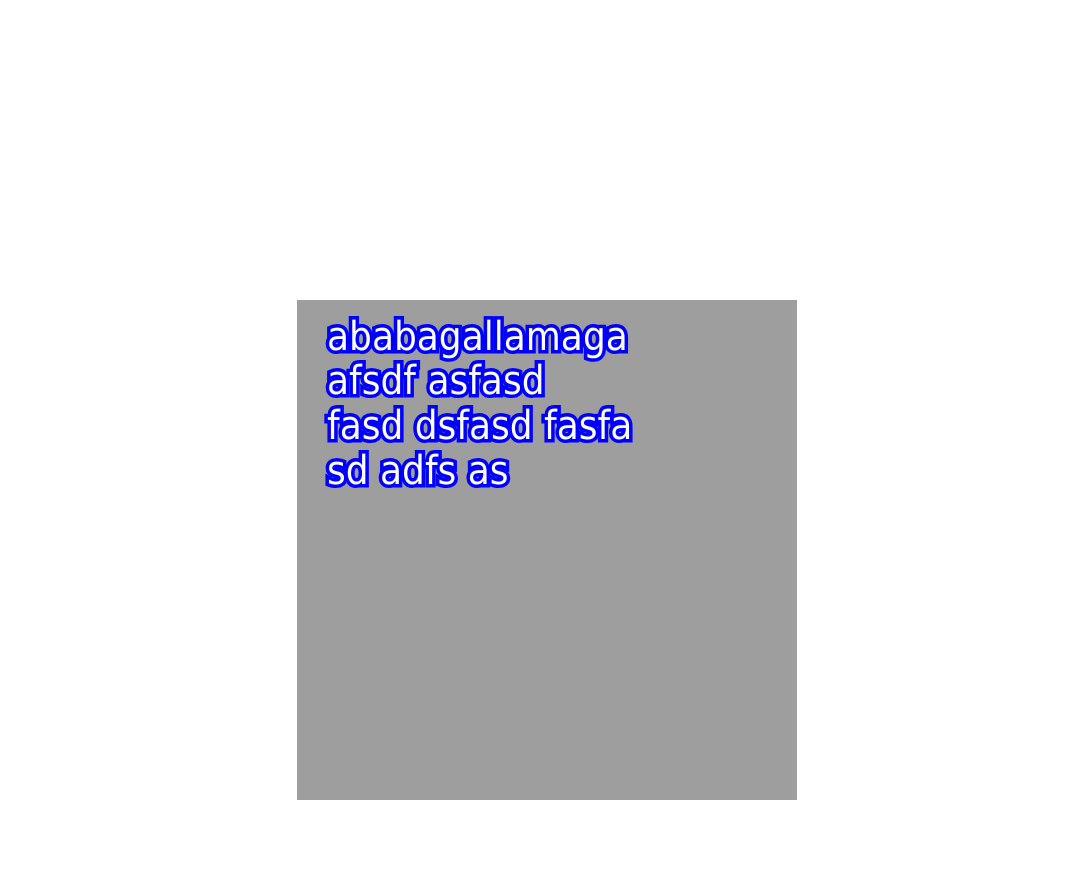
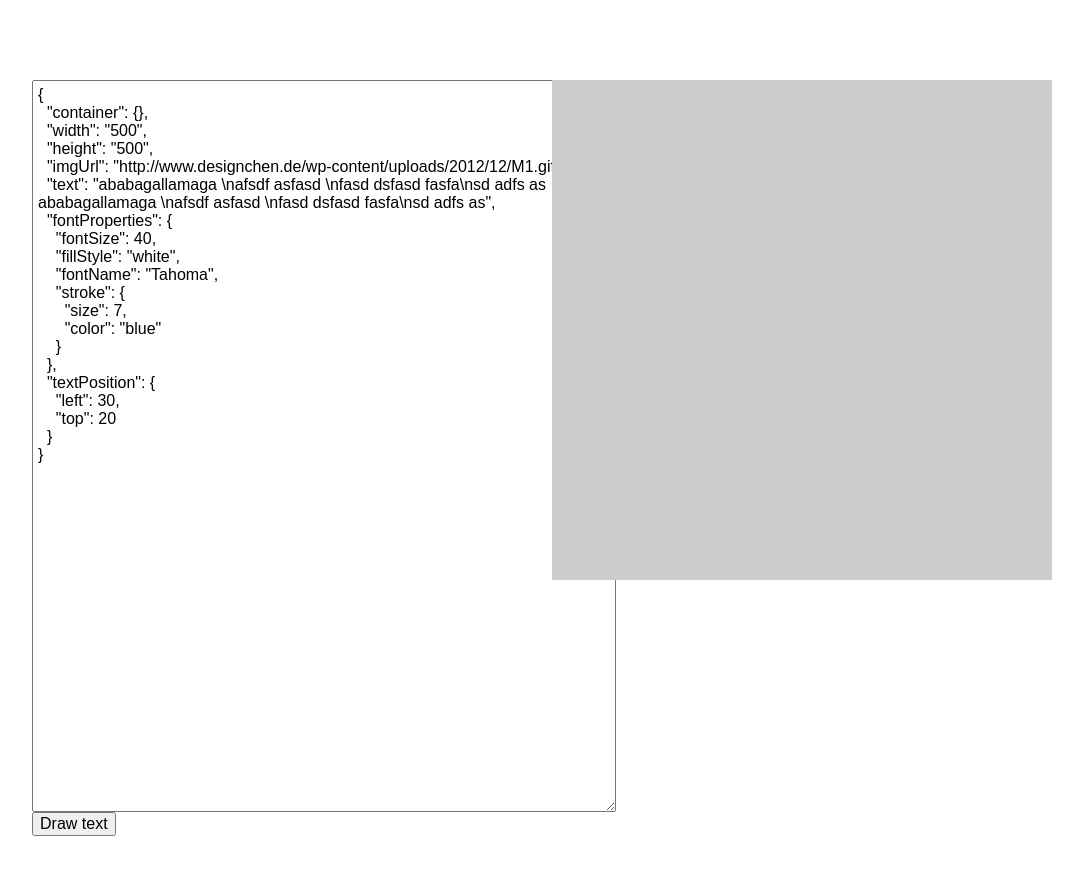
Before and after one commit to RazumO/canvas, a plain HTML site: page demo/index.html in a window 1280 px wide. Shown: the whole page, without its empty margins (93-1176 px from the left). Drawn offline with Linux system fonts and the light colour scheme.

Commit message:
Added aligning and form

```diff
--- a/build/js/canvas.js
+++ b/build/js/canvas.js
@@ -33,35 +33,49 @@ var AddText = function () {
     options.fontProperties.font = function () {
       return this.fontSize + "px " + this.fontName;
     };
-    var canvas = document.createElement("CANVAS");
-    canvas.setAttribute('width', options.width + 'px');
-    canvas.setAttribute('height', options.height + 'px');
-    options.container.appendChild(canvas);
-    var ctx = canvas.getContext('2d');
+
+    var oldCanvas = document.getElementById('canvas');
+    if (oldCanvas) {
+      oldCanvas.parentElement.removeChild(oldCanvas);
+    }
+
     var img = new Image();
     //img.setAttribute('width', options.width);
     img.onload = function(){
+      //Get img parametres
+      var realImgWidth = img.width;
+      var realImgHeight = img.height;
       var strokeError = fontProperties.stroke.size / RETREAT_DEVIDER;
-      ctx.drawImage(img, 0, 0, options.width, options.height);
+      var canvas = document.createElement("CANVAS");
+      canvas.setAttribute('id', 'canvas');
+      if (realImgWidth > realImgHeight) {
+        var imgHeight = (options.width / realImgWidth) * realImgHeight;
+        canvas.setAttribute('width', options.width + 'px');
+        canvas.setAttribute('height', imgHeight + 'px');
+        options.container.appendChild(canvas);
+        var ctx = canvas.getContext('2d');
+        ctx.drawImage(img, 0, 0, options.width, imgHeight);
+      } else {
+        var imgWidth = (options.height / realImgHeight) * realImgWidth;
+        canvas.setAttribute('width', imgWidth + 'px');
+        canvas.setAttribute('height', options.height + 'px');
+        options.container.appendChild(canvas);
+        var ctx = canvas.getContext('2d');
+        ctx.drawImage(img, 0, 0, imgWidth, options.height);
+      }
       setFontProperties(ctx, options.fontProperties);
+      //separete by \n
       var strokeErrorHeight = options.fontProperties.stroke.size / RETREAT_DEVIDER_HEIGHT;
       var lineheight = fontProperties.fontSize + strokeErrorHeight * 2;
       var newInput = getWidthLines(ctx, strokeError, options.text);
       var lines = newInput.lines;
-      var x = strokeError;
-      var y = strokeErrorHeight;
       var size = {width: newInput.width + strokeError * 2};
       size.height = lineheight * (lines.length);
-      img.width = size.width;
-      //canvas.width = size.width;
-      img.height = size.height;
-      //canvas.height = size.height;
       oldText = text;
       for (var i = 0; i < lines.length; i++) {
         ctx.strokeText(lines[i], options.textPosition.left, options.textPosition.top + (i * lineheight));
         ctx.fillText(lines[i], options.textPosition.left, options.textPosition.top + (i * lineheight));
       }
-      //ctx.fillText(options.text, options.textPosition.left, options.textPosition.top);
     };
     img.src = options.imgUrl;
   }
--- a/demo/index.html
+++ b/demo/index.html
@@ -6,8 +6,13 @@
     <link rel="stylesheet" href="normalize.css"/>
   </head>
   <body>
-    <div id="container"></div>
-
+  <div id = 'main-container'>
+      <div id="left-container">
+        <textarea name="oo" id="text" cols="60" rows="40"></textarea>
+        <button id="btn">Draw text</button>
+      </div>
+      <div id="container"></div>
+    </div>
     <script src="../build/js/canvas.js"></script>
     <script src="main.js"></script>
   </body>
--- a/demo/main.js
+++ b/demo/main.js
@@ -19,16 +19,29 @@ var textPosition = {
   top: 20
 }
 
-var text = 'ababagallamaga \nafsdf asfasd \nfasd dsfasd fasfa\nsd adfs as';
+var text = 'ababagallamaga \nafsdf asfasd \nfasd dsfasd fasfa\nsd adfs as ababagallamaga \nafsdf asfasd \nfasd dsfasd fasfa\nsd adfs as';
 
 var options = {
   container: container,
   width: '500',
   height: '500',
-  imgUrl: 'http://www.planwallpaper.com/static/images/Winter-Tiger-Wild-Cat-Images.jpg',
+  imgUrl: 'http://www.designchen.de/wp-content/uploads/2012/12/M1.gif',
   text: text,
   fontProperties: fontProperties,
   textPosition: textPosition
-}
+};
 
-addText.add(options);
+var textarea = document.getElementById('text')
+var text = document.getElementById('text').value = (JSON.stringify(options, null, 2));
+
+var btn = document.getElementById('btn');
+btn.onclick = function () {
+  var textarea = document.getElementById('text')
+  var text = textarea.value;
+  console.log(text);
+  var newOptions = JSON.parse(text);
+  newOptions.container = container;
+  addText.add(newOptions);
+};
+
+//addText.add(options);
--- a/demo/style.css
+++ b/demo/style.css
@@ -1,5 +1,21 @@
+#main-container {
+  width: 1030px;
+  margin: 80px auto;
+}
+
+
+#left-container {
+  float: left;
+  width: 520px;
+  height: 700px;
+}
+
+textarea {
+  padding: 5px;
+}
+
 #container {
-  margin: 300px auto;
+  float: left;
   width: 500px;
   height: 500px;
   background: #ccc;
```
Also changed, not shown: 1 other file.
